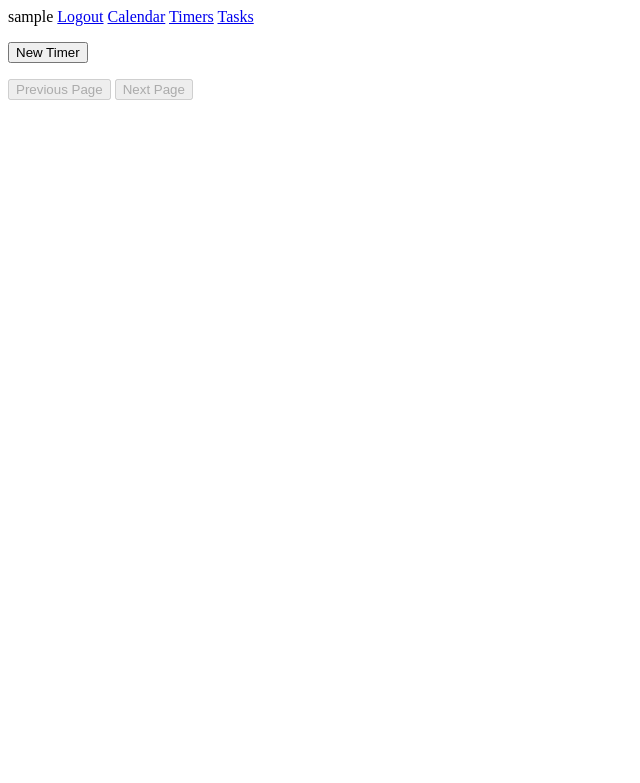
After one commit to prdepinho/mycal, a Django app: page /calapp/timer/page/ in a window 1280 px wide. The commit adds this page. Shown: the top 783 px of the page, without its empty margins (0-640 px from the left). Run offline with Django 5.2, Linux system fonts and the light colour scheme; the visitor is signed in with stand-in values (Sample User, id 1); data that the repository does not hold is empty.

Commit message:
refactor timer to work more reliably

```diff
--- /dev/null
+++ b/calapp/templates/head.html
@@ -0,0 +1,43 @@
+
+<head>
+  <meta name="viewport" content="width=device-width, initial-scale=1.0">
+</head>
+
+<script>
+  function send(method, endpoint, data, callback=function(request){}) {
+    return new Promise((resolve, reject) => {
+      const xhr = new XMLHttpRequest();
+      xhr.open(method, endpoint, true);
+      xhr.setRequestHeader('X-CSRFToken', "{{csrf_token}}");
+      xhr.setRequestHeader('Content-Type', 'application/json');
+      xhr.onreadystatechange = function() {
+        if (xhr.readyState == 4) {
+          callback(xhr);
+          resolve('success')
+        }
+      };
+      xhr.send(JSON.stringify(data));
+    });
+  }
+</script>
+
+<style>
+  body {
+    background-color: white;
+    color: black;
+  }
+  @media (prefers-color-scheme: dark) {
+    body {
+      background-color: #353535;
+      color: lightgrey;
+    }
+    input {
+      background-color: #202020;
+      color: lightgrey;
+    }
+    a {
+      color: lightblue;
+    }
+  }
+
+</style>
--- /dev/null
+++ b/calapp/templates/header.html
@@ -0,0 +1,8 @@
+
+<div>
+  {{user.get_username}}
+  <a href="{% url 'logout' %}?next={{request.path}}">Logout</a>
+  <a href="{% url 'default' %}">Calendar</a>
+  <a href="{% url 'timer_page' %}">Timers</a>
+  <a href="{% url 'tasks_list' %}">Tasks</a>
+</div>
--- a/calapp/templates/timer/timer_list.html
+++ b/calapp/templates/timer/timer_list.html
@@ -1,46 +1,61 @@
 
-<head>
-  <meta name="viewport" content="width=device-width, initial-scale=1.0">
-</head>
+{% include "head.html" %}
 
 <body>
-  <div class="container">
   <p>
-      {{user.get_username}}
-      <a href="{% url 'logout' %}?next={{request.path}}">Logout</a>
-      <a href="{% url 'default' %}?next={{request.path}}">Calendar</a>
-      <a href="{% url 'tasks_list' %}?next={{request.path}}">Tasks</a>
-      <br/>
-      <a href="{% url 'timer_create' %}?next={{request.path}}">New Timer</a>
+    {% include "header.html" %}
   </p>
-    <p>Timer List</p>
 
-    {% for timer in timers %}
+  <div>
+    <button id="new_timer" onclick="timer_new()">New Timer</button>
+    <div id="timers_list" class="list"></div>
     <p>
-      <div class="timer_div">
-        <p id="timer_{{timer.id}}">{{timer.name}}: {{timer.count}}</p>
-        <a class="detail" href="/calapp/timer/{{timer.id}}">detail</a>
-        <a class="delete" href="/calapp/timer_delete/{{timer.id}}">delete</a>
-        <p/>
-      </div>
+      <button id="prev_button" onclick="prev_page()">Previous Page</button>
+      <button id="next_button" onclick="next_page()">Next Page</button>
     </p>
-    {% endfor %}
   </div>
 
 </body>
 
 <script>
+  var page = 1;
+  var obj_per_page = 10;
+  var has_next_page = true;
 
   window.onload = function() {
+    document.getElementById("prev_button").disabled = true;
+    display_page();
+  }
 
-    {% for timer in timers %}
-      console.log("timer_{{timer.id}}");
+  function display_page() {
+    send('GET', `/calapp/timer?page=${page}&obj_per_page=${obj_per_page}`,
+      {},
+      function(request) {
+        if (request.status == 200) {
+          var response = JSON.parse(request.responseText);
+          console.log(response);
+          var timers = response['objects'];
+          has_next_page = response['has_next'];
+          document.getElementById("next_button").disabled = !has_next_page;
+
+          for (const timer of timers) {
+            var list = document.getElementById("timers_list");
+            var tag = create_timer_tag(timer);
+            list.append(tag);
+          }
+        }
+      });
+  }
+
+  function create_timer_tag(timer) {
+    var tag = document.createElement('p');
+    tag.id = "timer_" + timer.id;
 
     var readable = "";
     {
       var hour = 0;
       var min = 0;
-        var sec = {{timer.count}};
+      var sec = timer.count;
       hour = Math.floor(sec / 3600);
       sec = sec % 3600;
       min = Math.floor(sec / 60);
@@ -50,27 +65,97 @@
         + sec.toString().padStart(2, '0');
     }
 
-      document.getElementById("timer_{{timer.id}}").innerHTML =
-        "{{timer.name}}: " + readable + ", updated: {{timer.updated}}";
-    {% endfor %}
+    var updated = "";
+    {
+      const parts = timer.updated.split("T");
+      const date = parts[0];
+      const time = parts[1];
+
+      const date_parts = date.split("-");
+      const year = date_parts[0];
+      const month = date_parts[1];
+      const day = date_parts[2];
+
+      const time_parts = time.split(":");
+      const hour = time_parts[0];
+      const minute = time_parts[1];
+      const second = time_parts[2].split('.')[0];
+
+      updated = `${year}-${month}-${day} ${hour}:${minute}:${second}`
     }
 
-  function readable_counter(count) {
-    var hour = 0;
-    var min = 0;
-    var sec = count;
-    hour = Math.floor(sec / 3600);
-    sec = sec % 3600;
-    min = Math.floor(sec / 60);
-    document.getElementById('readable').innerHTML = hour + ':' + min;
+    tag.innerHTML = `
+      <div id="timer_div_${timer.id}" class="timer_div">
+        <p id="timer_"+${timer.id}>
+          ${timer.name}: <b>${readable}</b>, updated: ${updated}
+        </p>
+        <p>
+          <button class="detail" onclick="timer_detail(${timer.id})">Detail</button>
+          <button class="delete" onclick="timer_delete(${timer.id})">Delete</button>
+        <p/>
+      </div>
+    `;
+    return tag;
   }
+
+  function timer_new() {
+    send('POST', '/calapp/timer/', {}, function(request) {
+      if (request.status == 201) {
+        var response = JSON.parse(request.responseText);
+        console.log('creation successful: ' + response.id);
+
+        send('GET', '/calapp/timer/?id=' + response.id, {}, function(request) {
+          if (request.status == 200) {
+            response = JSON.parse(request.responseText);
+            console.log(response);
+            var list = document.getElementById("timers_list");
+            var tag = create_timer_tag(response);
+            list.insertBefore(tag, list.firstChild);
+          }
+        });
+
+      }
+    });
+  }
+
+  function timer_detail(id) {
+    console.log('detail: ' + id);
+    document.location.href = "/calapp/timer/page/?id=" + id
+  }
+
+  function timer_delete(id) {
+    console.log('delete: ' + id);
+    send('DELETE', '/calapp/timer/?id='+id, {}, function(request) {
+      if (request.status == 204) {
+        console.log("delete successful");
+        document.getElementById("timer_div_" + id).remove();
+      }
+    });
+  }
+
+  function prev_page() {
+    var list = document.getElementById("timers_list");
+    list.innerHTML = "";
+    page -= 1;
+    if (page == 1) {
+      document.getElementById("prev_button").disabled = true;
+    }
+    display_page(page);
+  }
+
+  function next_page() {
+    var list = document.getElementById("timers_list");
+    list.innerHTML = "";
+    page += 1;
+    if (page > 1) {
+      document.getElementById("prev_button").disabled = false;
+    }
+    display_page(page);
+  }
+
 </script>
 
 <style>
-  body {
-    background-color: white;
-    color: black;
-  }
   .timer_div {
     background-color: #b8cedd;
     color: black;
@@ -79,10 +164,6 @@
     padding: 20px 20px;
   }
   @media (prefers-color-scheme: dark) {
-    body {
-      background-color: #353535;
-      color: lightgrey;
-    }
     .detail {
       display: inline-block;
     }
@@ -96,12 +177,5 @@
       display: inline-block;
       padding: 2px 20px;
     }
-    input {
-      background-color: #202020;
-      color: lightgrey;
-    }
-    a {
-      color: lightblue;
-    }
   }
 </style>
--- a/calapp/urls.py
+++ b/calapp/urls.py
@@ -22,11 +22,8 @@ urlpatterns = [
 
         # ---
 
-        path("timer/", views.timer_list, name="timer_list"),
-        path("timer/<int:id>", views.timer_detail, name="timer_detail"),
-        path("timer_create/", views.timer_create, name="timer_create"),
-        path("timer_delete/<int:id>", views.timer_delete, name="timer_delete"),
-        path("timer_update", views.timer_update, name="timer_update"),
+        path("timer/", views.timer, name="timer"),
+        path("timer/page/", views.timer_page, name="timer_page"),
 
         # ---
         path("tasks/", views.tasks_list, name="tasks_list"),
--- a/calapp/views.py
+++ b/calapp/views.py
@@ -1,16 +1,18 @@
 from django.shortcuts import render, redirect, HttpResponseRedirect
-from django.http import HttpResponse, JsonResponse
+from django.forms.models import model_to_dict
+from django.http import HttpResponse, JsonResponse, Http404
 from django.template import loader
-from django.http import Http404
 from django.shortcuts import render
 from django.contrib.auth import logout
 from django.contrib.auth.forms import UserCreationForm
 from django.contrib.auth.decorators import login_required
 from django.core.paginator import Paginator, EmptyPage
 from django.db.models import Q
+from django.utils import timezone
 import datetime
 import calendar
 import json
+import math
 
 from .models import Appointment, AppointmentForm, Timer, Task
 
@@ -274,52 +276,118 @@ def appointment_delete(request, id):
         return HttpResponse("error: %s" % str(e))
 
 
-# ---
+
+# --- Timer ---
 
 @login_required(login_url="/calapp/accounts/login")
-def timer_list(request):
-    timers = Timer.objects.filter(Q(owner=request.user.username)).order_by('updated').reverse()
-    context = { 'timers': timers }
-    return render(request, "timer/timer_list.html", context=context)
+def timer_page(request):
+    id = int(request.GET.get('id', 0))
+    page = int(request.GET.get('page', 0))
+    obj_per_page = int(request.GET.get('obj_per_page', 10))
+
+    if request.method == "GET":
+        if id > 0:
+            return _timer_detail(request, id)
+        else:
+            return render(request, "timer/timer_list.html", context={})
+    else:
+        return JsonResponse({}, status=405)
 
 @login_required(login_url="/calapp/accounts/login")
-def timer_detail(request, id):
-    timer = Timer.objects.get(pk=id)
-    context = { 'timer': timer }
-    return render(request, "timer/timer_detail.html", context=context)
+def timer(request):
+    id = int(request.GET.get('id', 0))
+    page = int(request.GET.get('page', 0))
+    obj_per_page = int(request.GET.get('obj_per_page', 10))
 
-@login_required(login_url="/calapp/accounts/login")
-def timer_create(request):
-    timer = Timer.objects.create(updated=datetime.datetime.now(), count=0, name='New timer',
+    if request.method == "GET":
+        if id > 0:
+            return _timer_get_by_id(request, id)
+        else:
+            return _timer_get_by_page(request, page, obj_per_page)
+
+    elif request.method == "POST":
+        return _timer_create(request)
+
+    elif request.method == "PUT":
+        return _timer_update(request)
+
+    elif request.method == "DELETE":
+        return _timer_delete(request, id)
+
+    else:
+        return JsonResponse({}, status=405)
+
+def _timer_get_by_id(request, id):
+    try:
+        timer = Timer.objects.get(pk=id)
+        return JsonResponse(model_to_dict(timer), status=200)
+    except (EmptyPage, Timer.DoesNotExist):
+        return JsonResponse({}, status=404)
+
+def _timer_get_by_page(request, page, obj_per_page):
+    try:
+        timers = Timer.objects.filter(
+                Q(owner=request.user.username)
+                ).order_by('-updated')
+        paginator = Paginator(timers, obj_per_page)
+        page = paginator.page(page)
+        objects = list(page.object_list.values())
+        return JsonResponse({'objects': objects, 'has_next': page.has_next()}, status=200)
+    except EmptyPage:
+        return JsonResponse({}, status=404)
+
+def _timer_detail(request, id):
+    try:
+        timer = Timer.objects.get(pk=id)
+        return render(request, "timer/timer_detail.html", context={"timer": timer})
+    except Timer.DosNotExist:
+        raise Http404("Timer not found")
+
+def _timer_create(request):
+    new_time = timezone.make_aware(datetime.datetime.now(), timezone.get_current_timezone())
+    timer = Timer.objects.create(
+            updated=new_time,
+            count=0,
+            name='New timer',
             owner=request.user.username)
     timer.save()
-    return redirect('/calapp/timer')
+    return JsonResponse({"id": timer.id}, status=201)
 
-@login_required(login_url="/calapp/accounts/login")
-def timer_delete(request, id):
+def _timer_update(request):
+    try:
+        data = json.loads(request.body)
+        timer = Timer.objects.get(pk=data['id'])
+
+        started = not timer.running and data['running']
+        new_time = timezone.make_aware(datetime.datetime.now(), timezone.get_current_timezone())
+
+        if 'count' in data:
+            timer.count = data['count']
+
+        else:
+            if not started:
+                old_time = timer.updated
+                delta = (new_time - old_time).total_seconds()
+                timer.count += int(delta)
+                logger.debug("old time: " + str(old_time))
+                logger.debug("new time: " + str(new_time))
+                logger.debug("dif: " + str(delta))
+
+        timer.name = data['name']
+        timer.running = data['running']
+        timer.updated = new_time
+
+        timer.save()
+        return JsonResponse({}, status=204)
+    except Timer.DoesNotExist:
+        return JsonResponse(status=404)
+
+def _timer_delete(request, id):
     timer = Timer.objects.get(pk=id)
     timer.delete()
-    return redirect('/calapp/timer')
+    return JsonResponse({}, status=204)
 
-
-@login_required(login_url="/calapp/accounts/login")
-def timer_update(request):
-    logger.debug('timer_save')
-    if request.method == "POST":
-        logger.debug('is POST')
-        data = json.loads(request.body)
-        timer = Timer.objects.get(pk=data['id'])
-        timer.name = data['name']
-        timer.count = data['count']
-        timer.updated = datetime.datetime.now()
-        timer.save()
-        return HttpResponse(status=200)
-    else:
-        logger.debug('is not POST (%s)' % request.method)
-        return HttpResponse('Method is not POST')
-
-
-# ---
+# --- Tasks ---
 
 
 @login_required(login_url="/calapp/accounts/login")
```
Also changed, not shown: calapp/models.py (+1 -9 lines), calapp/templates/calapp/month.html (+4 -24 lines), calapp/templates/tasks/tasks_list.html (+3 -41 lines), calapp/templates/timer/timer_detail.html (+39 -40 lines), calapp/migrations/0008_timer_running.py (added). Lines whose indentation alone changed are shown as unchanged.
